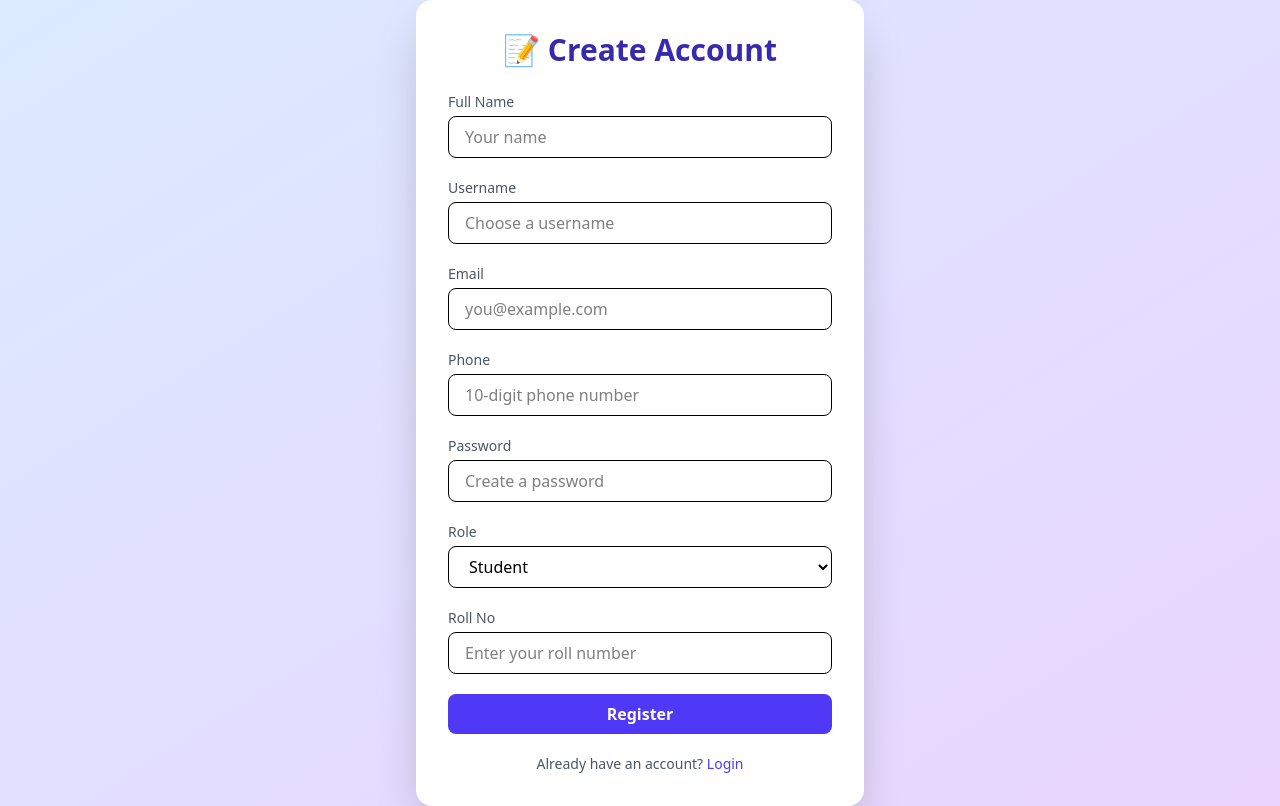
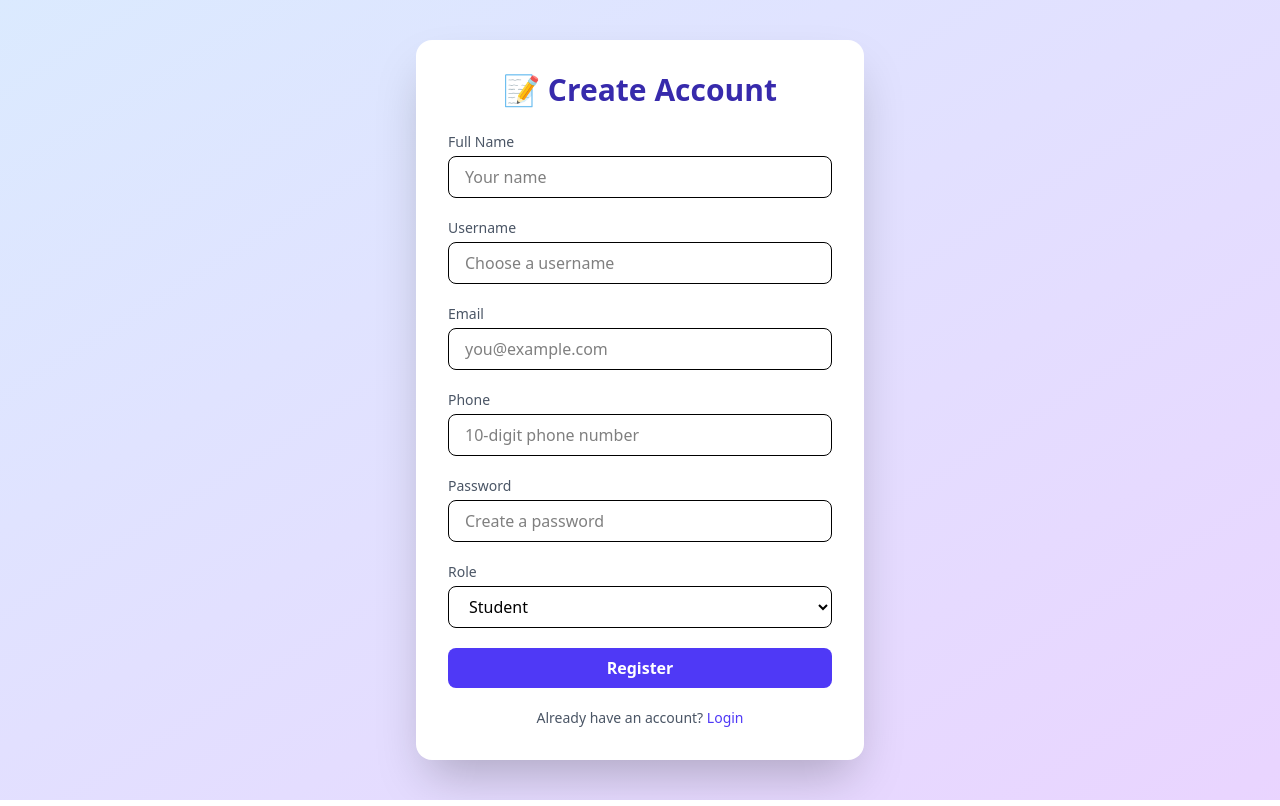
Before and after one commit to s-ram-1818/QRBasedAttendanceSystem, a React (Vite) app in the folder frontend/: page /register in a window 1280 px wide. Built offline with nearby package versions, Linux system fonts and the light colour scheme.

Commit message:
remove rollno

```diff
--- a/frontend/src/components/Register.jsx
+++ b/frontend/src/components/Register.jsx
@@ -119,19 +119,6 @@ const Register = () => {
             </select>
           </div>
 
-          {formData.role === "student" && (
-            <div className="flex flex-col">
-              <label className="text-sm text-gray-600 mb-1">Roll No</label>
-              <input
-                name="rollno"
-                placeholder="Enter your roll number"
-                onChange={handleChange}
-                required
-                className="px-4 py-2 border rounded-lg focus:outline-none focus:ring-2 focus:ring-indigo-400"
-              />
-            </div>
-          )}
-
           <button
             type="submit"
             className="w-full bg-indigo-600 hover:bg-indigo-700 text-white py-2 rounded-lg font-semibold transition"
```
Also changed, not shown: 2 other files (tests, documents, lock files or other folders).
